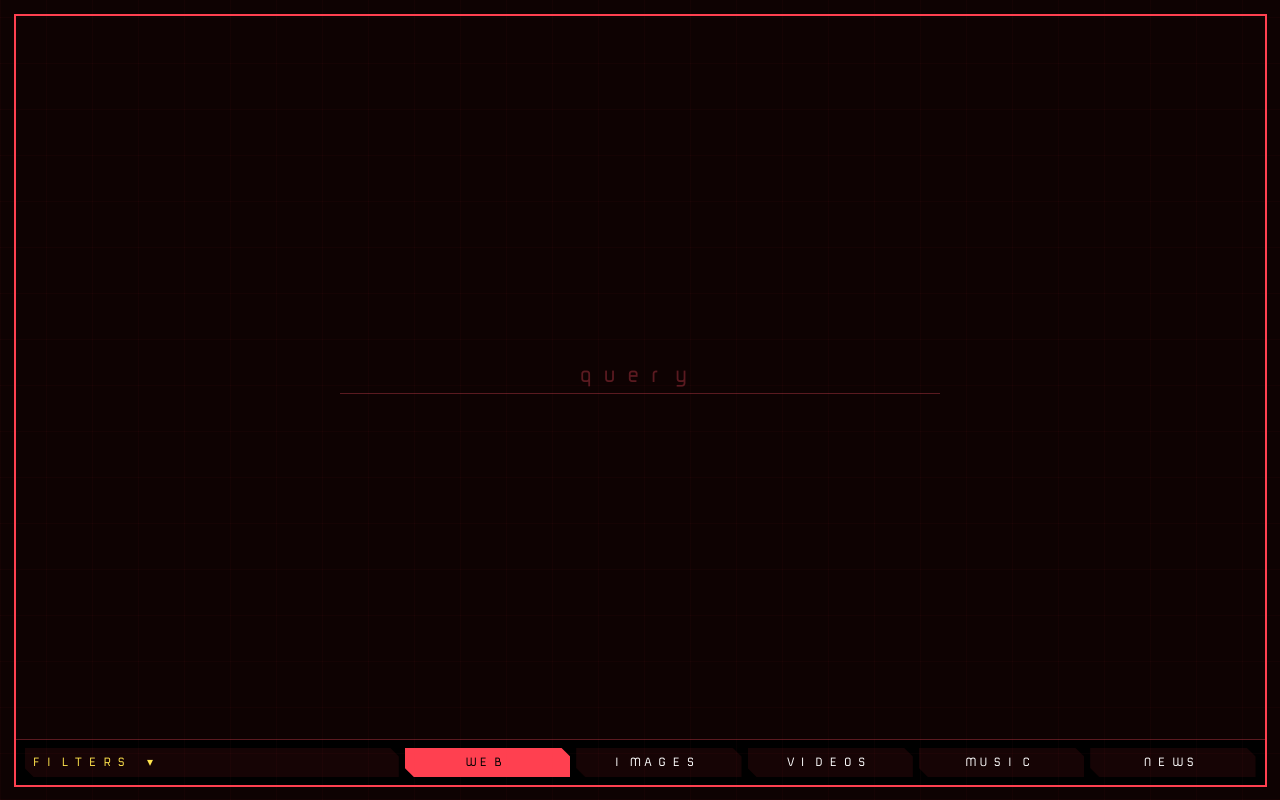
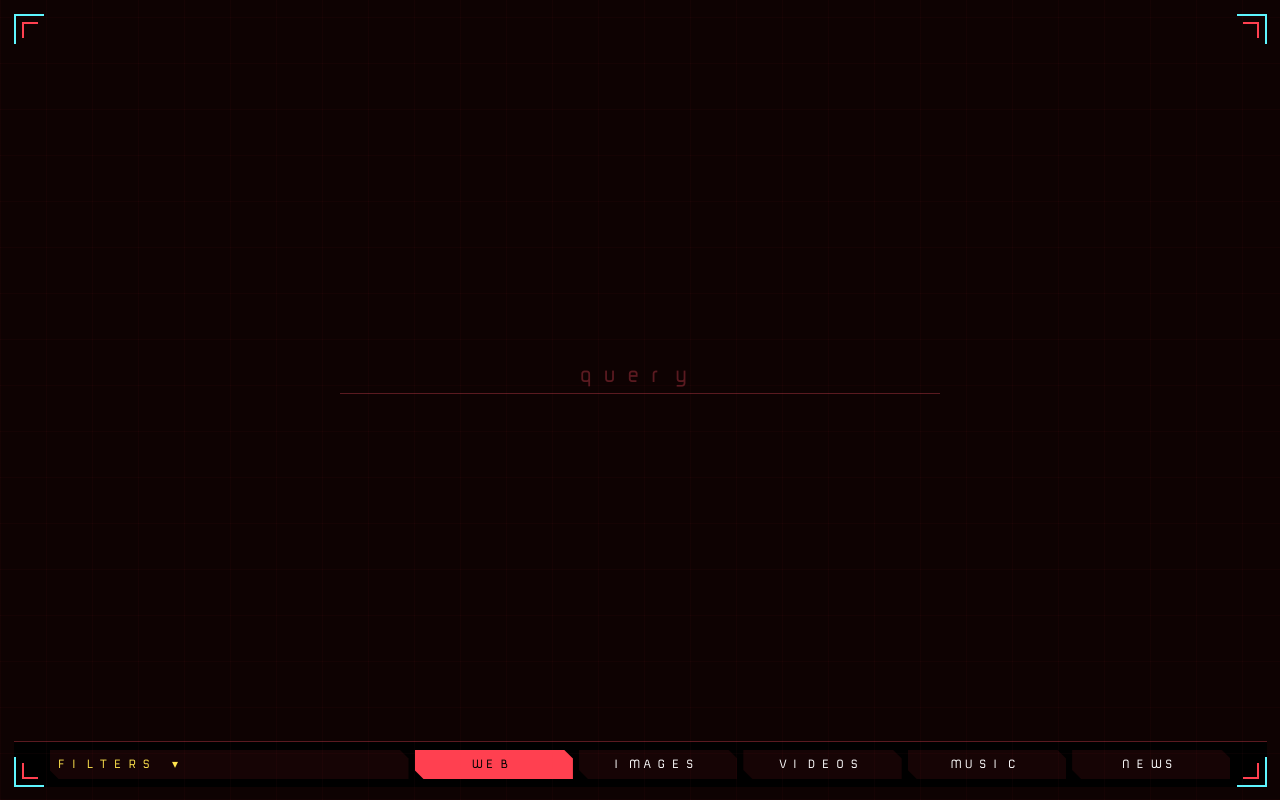
Before and after one commit to dev-stacc/BiggerWorldSearch, a Next.js app: page / in a window 1280 px wide. Built offline with nearby package versions, Linux system fonts and the light colour scheme.

Commit message:
style: borders

```diff
--- a/src/app/globals.css
+++ b/src/app/globals.css
@@ -69,42 +69,69 @@ body::after {
         "head head"
         "rail results"
         "tabs tabs";
-    border: 2px solid var(--red);
     overflow: hidden;
 }
 
 .cnr {
     position: absolute;
-    width: 18px;
-    height: 18px;
+    width: 30px;
+    height: 30px;
     z-index: 30;
     border: 2px solid var(--cyan);
+    pointer-events: none;
+}
+
+.cnr::after {
+    content: "";
+    position: absolute;
+    inset: 6px;
+    border: 2px solid var(--red);
 }
 
 .cnr.tl {
-    top: -2px;
-    left: -2px;
+    top: 0;
+    left: 0;
+    border-right: 0;
+    border-bottom: 0;
+}
+
+.cnr.tl::after {
     border-right: 0;
     border-bottom: 0;
 }
 
 .cnr.tr {
-    top: -2px;
-    right: -2px;
+    top: 0;
+    right: 0;
+    border-left: 0;
+    border-bottom: 0;
+}
+
+.cnr.tr::after {
     border-left: 0;
     border-bottom: 0;
 }
 
 .cnr.bl {
-    bottom: -2px;
-    left: -2px;
+    bottom: 0;
+    left: 0;
+    border-right: 0;
+    border-top: 0;
+}
+
+.cnr.bl::after {
     border-right: 0;
     border-top: 0;
 }
 
 .cnr.br {
-    bottom: -2px;
-    right: -2px;
+    bottom: 0;
+    right: 0;
+    border-left: 0;
+    border-top: 0;
+}
+
+.cnr.br::after {
     border-left: 0;
     border-top: 0;
 }
@@ -123,7 +150,7 @@ body::after {
 
 .head .sigil {
     position: absolute;
-    left: 0.9rem;
+    left: 2.4rem;
     top: 50%;
     transform: translateY(-50%);
     font-family: var(--fg-display);
@@ -136,7 +163,7 @@ body::after {
     flex: 1;
     min-width: 0;
     text-align: center;
-    max-width: calc(100% - 15rem);
+    max-width: calc(100% - 17rem);
     appearance: none;
     border: 0;
     outline: 0;
@@ -194,7 +221,7 @@ body::after {
     display: flex;
     flex-wrap: nowrap;
     gap: 0.4rem;
-    padding: 0.5rem 0.6rem;
+    padding: 0.5rem 2.4rem;
     border-top: var(--edge) solid var(--dim);
     background: var(--black);
 }
@@ -553,8 +580,8 @@ body::after {
 
 .panel {
     position: absolute;
-    left: 0.6rem;
-    right: 0.6rem;
+    left: 2.4rem;
+    right: 2.4rem;
     bottom: calc(100% + 0.4rem);
     z-index: 40;
     max-height: 52vh;
```
